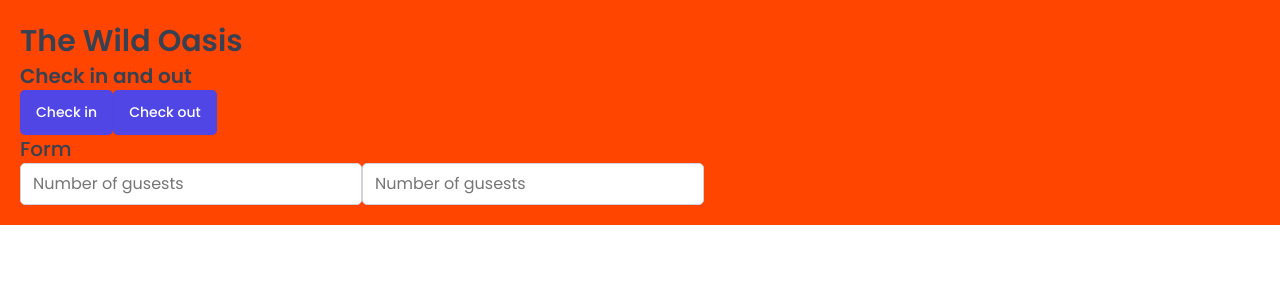
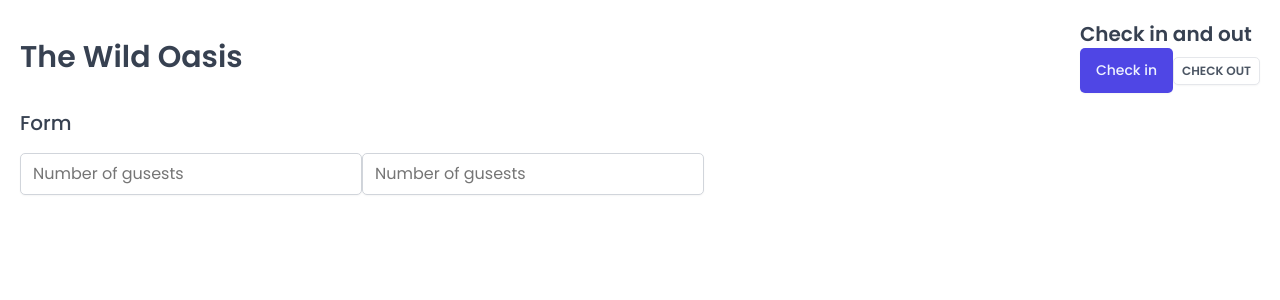
Before and after one commit to AusBruce/wild-oasis, a React (Vite) app in the folder wild-oasis/: page / in a window 1280 px wide. Shown: the top 300 px of the page. Built offline with nearby package versions, Linux system fonts and the light colour scheme; a web font is replaced by a local one.

Commit message:
build more reusable styled components

```diff
--- a/wild-oasis/src/App.jsx
+++ b/wild-oasis/src/App.jsx
@@ -5,6 +5,8 @@
 import Button from "./ui/Button";
 import Input from "./ui/Input"
 import Heading from "./ui/Heading";
+import Row from "./ui/row";
+
 
 
 
@@ -14,7 +16,7 @@
 
 const StyledApp= styled.div`
 
-  background-color: orangered;
+  /* background-color: orangered; */
   padding: 20px;
 `
 
@@ -24,23 +26,38 @@
 <>
     <GlobalStyles/>
   <StyledApp>
+<Row >
+    <Row type="horizontal">
+    <Heading as='h1'>The Wild Oasis</Heading>
+
     <div>
-     <Heading as='h1'>The Wild Oasis</Heading>
 
-     <Heading as='h2'>Check in and out </Heading>
 
-     <Button onClick={()=>alert('Check in')}>Check in</Button>
+     <Heading as='h2'>Check in and out
 
-     <Button onClick={()=>alert('Check out')}>Check out</Button>
+      </Heading>
 
+     <Button  onClick={()=>alert('Check in')}>Check in</Button>
+
+     <Button variation="secondary" size="small" onClick={()=>alert('Check out')}>Check out</Button>
+    </div>
+     </Row>
 
      <Heading as='h3'>Form </Heading>
 
-     <Input type="number" placeholder="Number of gusests"></Input>
+<Row >
+     <form >
 
-     <Input type="number" placeholder="Number of gusests"></Input>
-      </div>
+     <Input type="number" placeholder="Number of gusests"/>
+
+     <Input type="number" placeholder="Number of gusests"/>
+     </form>
+
+     </Row>
+     </Row>
       </StyledApp>
+
+
  </>
   )
 }
--- a/wild-oasis/src/ui/Button.jsx
+++ b/wild-oasis/src/ui/Button.jsx
@@ -53,21 +53,21 @@
 
 
 const Button = styled.button`
-font-size: 1.4rem;
-padding: 1.2rem 1.6rem;
-font-weight:500;
+
 border: none;
 border-radius: var(--border-radius-sm);
-background-color: var(--color-brand-600);
-color: white;
 box-shadow: var(--shadow-sm);
+${ (props) => sizes[props.size]}
 
-cursor: pointer;
+${ (props) => variations[props.variation]}
 
 
-&:hover{
-  background-color: var(--color-brand-700);
-}
 `;
 
+
+Button.defaultProps = {
+  variation: "primary",
+  size:"medium"
+}
+
 export default Button;
--- /dev/null
+++ b/wild-oasis/src/ui/Row.jsx
@@ -0,0 +1,28 @@
+import styled, { css } from "styled-components";
+
+
+const Row = styled.div`
+
+display: flex;
+
+${(props)=> props.type ==="horizontal"&&
+css`
+justify-content: space-between;
+align-items: center;
+
+`}
+
+${(props)=> props.type ==="vertical"&&
+css`
+flex-direction: column;
+gap: 1.6rem;
+
+`}
+
+`;
+
+Row.defaultProps = {
+    type: "vertical",
+}
+
+export default Row;
```
